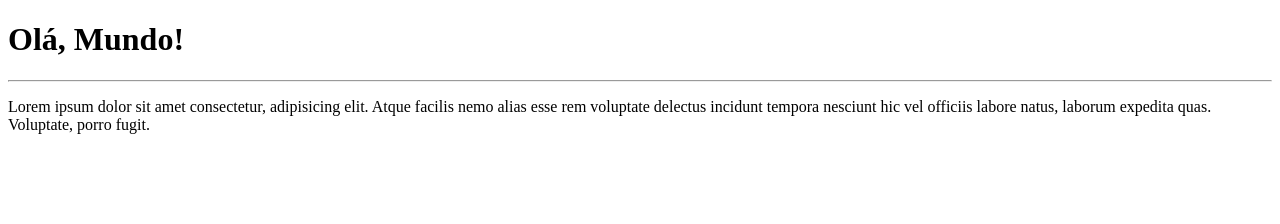
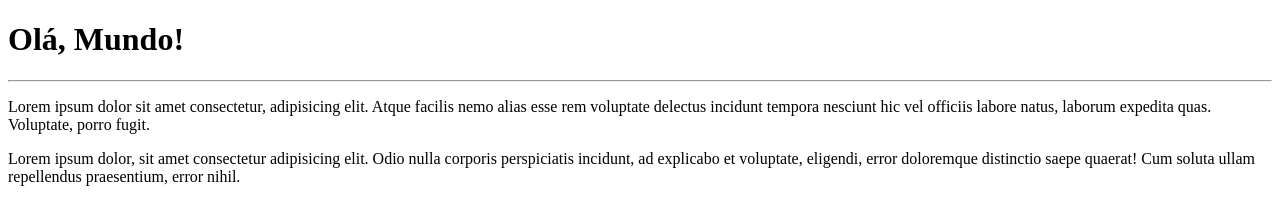
Before and after one commit to luizfverissimo/Ola-Mundo, a plain HTML site: page site-exemplo/index.html in a window 1280 px wide. Drawn offline with Linux system fonts and the light colour scheme.

Commit message:
adicionei um parágrafo

```diff
--- a/site-exemplo/index.html
+++ b/site-exemplo/index.html
@@ -10,5 +10,7 @@
     <hr>
     <p>Lorem ipsum dolor sit amet consectetur, adipisicing elit. Atque facilis nemo alias esse rem voluptate delectus incidunt tempora nesciunt hic vel officiis labore natus, laborum expedita quas. Voluptate, porro fugit.</p>
 
+    <p>Lorem ipsum dolor, sit amet consectetur adipisicing elit. Odio nulla corporis perspiciatis incidunt, ad explicabo et voluptate, eligendi, error doloremque distinctio saepe quaerat! Cum soluta ullam repellendus praesentium, error nihil.</p>
+
 </body>
 </html>
```
